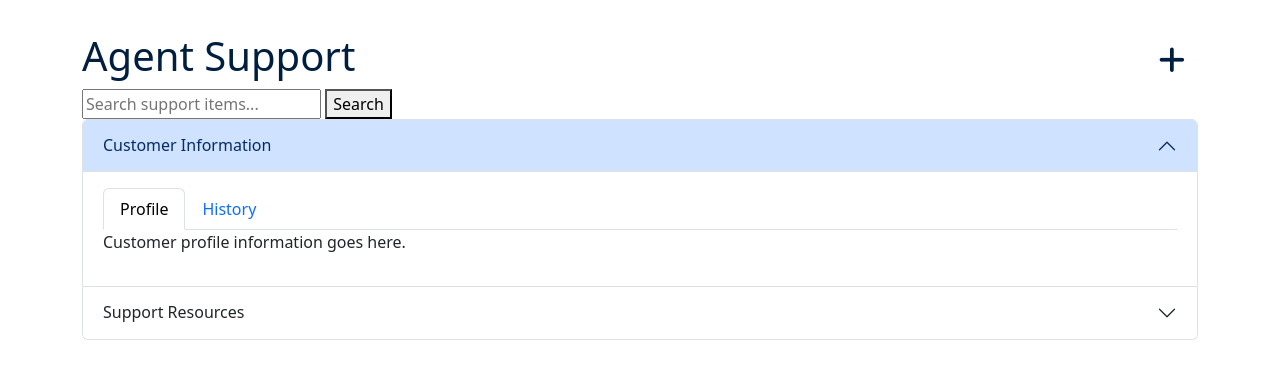
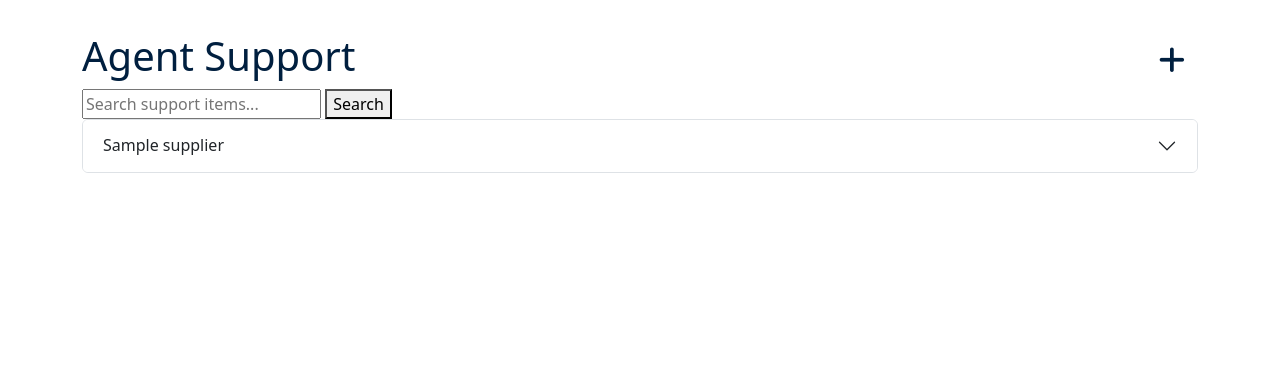
Before and after one commit to Ty-Thetravelguy/travault_mp4_v1, a Django app: template travault/agent_support/templates/agent_support/index.html in a window 1280 px wide. Shown: the part 90-469 px from the top of the page. Run offline with Django 3.2, Linux system fonts and the light colour scheme; the template is opened without the code that fills it: most values are stand-ins (such as "Sample title", 1, 10 or a date in 2020); some libraries are stand-ins or nearby versions.

Commit message:
udpated index.html for agent_support and also updated form.py

```diff
--- a/travault/agent_support/templates/agent_support/index.html
+++ b/travault/agent_support/templates/agent_support/index.html
@@ -1,6 +1,5 @@
 {% extends "base.html" %}
 {% load static %}
-
 
 {% block content %}
 <div class="container-fluid full-height-bg py-5">
@@ -16,72 +15,103 @@
             <button type="submit">Search</button>
         </form>
         <div class="accordion" id="agentSupportAccordion">
+            {% for supplier in suppliers %}
             <div class="accordion-item">
-                <h2 class="accordion-header" id="headingOne">
-                    <button class="accordion-button" type="button" data-bs-toggle="collapse"
-                        data-bs-target="#collapseOne" aria-expanded="true" aria-controls="collapseOne">
-                        Customer Information
+                <h2 class="accordion-header" id="heading{{ forloop.counter }}">
+                    <button class="accordion-button collapsed" type="button" data-bs-toggle="collapse"
+                        data-bs-target="#collapse{{ forloop.counter }}" aria-expanded="false"
+                        aria-controls="collapse{{ forloop.counter }}">
+                        {{ supplier.supplier_name }}
                     </button>
                 </h2>
-                <div id="collapseOne" class="accordion-collapse collapse show" aria-labelledby="headingOne"
-                    data-bs-parent="#agentSupportAccordion">
+                <div id="collapse{{ forloop.counter }}" class="accordion-collapse collapse"
+                    aria-labelledby="heading{{ forloop.counter }}" data-bs-parent="#agentSupportAccordion">
                     <div class="accordion-body">
-                        <ul class="nav nav-tabs" id="customerInfoTabs" role="tablist">
+                        <ul class="nav nav-tabs" id="supplierInfoTabs{{ forloop.counter }}" role="tablist">
                             <li class="nav-item" role="presentation">
-                                <button class="nav-link active" id="profile-tab" data-bs-toggle="tab"
-                                    data-bs-target="#profile" type="button" role="tab" aria-controls="profile"
-                                    aria-selected="true">Profile</button>
+                                <button class="nav-link active" id="info-tab{{ forloop.counter }}" data-bs-toggle="tab"
+                                    data-bs-target="#info{{ forloop.counter }}" type="button" role="tab"
+                                    aria-controls="info{{ forloop.counter }}" aria-selected="true">Information</button>
                             </li>
+                            {% if supplier.process_1_subject %}
                             <li class="nav-item" role="presentation">
-                                <button class="nav-link" id="history-tab" data-bs-toggle="tab" data-bs-target="#history"
-                                    type="button" role="tab" aria-controls="history"
-                                    aria-selected="false">History</button>
+                                <button class="nav-link" id="process1-tab{{ forloop.counter }}" data-bs-toggle="tab"
+                                    data-bs-target="#process1{{ forloop.counter }}" type="button" role="tab"
+                                    aria-controls="process1{{ forloop.counter }}" aria-selected="false">Process
+                                    1</button>
                             </li>
+                            {% endif %}
+                            {% if supplier.process_2_subject %}
+                            <li class="nav-item" role="presentation">
+                                <button class="nav-link" id="process2-tab{{ forloop.counter }}" data-bs-toggle="tab"
+                                    data-bs-target="#process2{{ forloop.counter }}" type="button" role="tab"
+                                    aria-controls="process2{{ forloop.counter }}" aria-selected="false">Process
+                                    2</button>
+                            </li>
+                            {% endif %}
+                            {% if supplier.process_3_subject %}
+                            <li class="nav-item" role="presentation">
+                                <button class="nav-link" id="process3-tab{{ forloop.counter }}" data-bs-toggle="tab"
+                                    data-bs-target="#process3{{ forloop.counter }}" type="button" role="tab"
+                                    aria-controls="process3{{ forloop.counter }}" aria-selected="false">Process
+                                    3</button>
+                            </li>
+                            {% endif %}
+                            {% if supplier.process_4_subject %}
+                            <li class="nav-item" role="presentation">
+                                <button class="nav-link" id="process4-tab{{ forloop.counter }}" data-bs-toggle="tab"
+                                    data-bs-target="#process4{{ forloop.counter }}" type="button" role="tab"
+                                    aria-controls="process4{{ forloop.counter }}" aria-selected="false">Process
+                                    4</button>
+                            </li>
+                            {% endif %}
                         </ul>
-                        <div class="tab-content" id="customerInfoTabContent">
-                            <div class="tab-pane fade show active" id="profile" role="tabpanel"
-                                aria-labelledby="profile-tab">
-                                <p>Customer profile information goes here.</p>
+                        <div class="tab-content" id="supplierInfoTabContent{{ forloop.counter }}">
+                            <div class="tab-pane fade show active" id="info{{ forloop.counter }}" role="tabpanel"
+                                aria-labelledby="info-tab{{ forloop.counter }}">
+                                <p><strong>Supplier Type:</strong> {{ supplier.get_supplier_type_display }}</p>
+                                <p><strong>Agent Websites:</strong> {{ supplier.agent_websites }}</p>
+                                <p><strong>Contact Numbers:</strong> {{ supplier.contact_numbers }}</p>
+                                <p><strong>Group Email:</strong> {{ supplier.group_email }}</p>
+                                <p><strong>General Email:</strong> {{ supplier.general_email }}</p>
+                                <p><strong>Account Manager:</strong> {{ supplier.account_manager }}</p>
+                                <p><strong>Account Manager Contact:</strong> {{ supplier.account_manager_contact }}</p>
+                                <p><strong>Account Manager Email:</strong> {{ supplier.account_manager_email }}</p>
+                                <p><strong>Other:</strong> {{ supplier.other }}</p>
                             </div>
-                            <div class="tab-pane fade" id="history" role="tabpanel" aria-labelledby="history-tab">
-                                <p>Customer history information goes here.</p>
+                            {% if supplier.process_1_subject %}
+                            <div class="tab-pane fade" id="process1{{ forloop.counter }}" role="tabpanel"
+                                aria-labelledby="process1-tab{{ forloop.counter }}">
+                                <p><strong>Process 1 Subject:</strong> {{ supplier.process_1_subject }}</p>
+                                <p>{{ supplier.process_1_text }}</p>
                             </div>
+                            {% endif %}
+                            {% if supplier.process_2_subject %}
+                            <div class="tab-pane fade" id="process2{{ forloop.counter }}" role="tabpanel"
+                                aria-labelledby="process2-tab{{ forloop.counter }}">
+                                <p><strong>Process 2 Subject:</strong> {{ supplier.process_2_subject }}</p>
+                                <p>{{ supplier.process_2_text }}</p>
+                            </div>
+                            {% endif %}
+                            {% if supplier.process_3_subject %}
+                            <div class="tab-pane fade" id="process3{{ forloop.counter }}" role="tabpanel"
+                                aria-labelledby="process3-tab{{ forloop.counter }}">
+                                <p><strong>Process 3 Subject:</strong> {{ supplier.process_3_subject }}</p>
+                                <p>{{ supplier.process_3_text }}</p>
+                            </div>
+                            {% endif %}
+                            {% if supplier.process_4_subject %}
+                            <div class="tab-pane fade" id="process4{{ forloop.counter }}" role="tabpanel"
+                                aria-labelledby="process4-tab{{ forloop.counter }}">
+                                <p><strong>Process 4 Subject:</strong> {{ supplier.process_4_subject }}</p>
+                                <p>{{ supplier.process_4_text }}</p>
+                            </div>
+                            {% endif %}
                         </div>
                     </div>
                 </div>
             </div>
-            <div class="accordion-item">
-                <h2 class="accordion-header" id="headingTwo">
-                    <button class="accordion-button collapsed" type="button" data-bs-toggle="collapse"
-                        data-bs-target="#collapseTwo" aria-expanded="false" aria-controls="collapseTwo">
-                        Support Resources
-                    </button>
-                </h2>
-                <div id="collapseTwo" class="accordion-collapse collapse" aria-labelledby="headingTwo"
-                    data-bs-parent="#agentSupportAccordion">
-                    <div class="accordion-body">
-                        <ul class="nav nav-tabs" id="supportResourcesTabs" role="tablist">
-                            <li class="nav-item" role="presentation">
-                                <button class="nav-link active" id="faq-tab" data-bs-toggle="tab" data-bs-target="#faq"
-                                    type="button" role="tab" aria-controls="faq" aria-selected="true">FAQ</button>
-                            </li>
-                            <li class="nav-item" role="presentation">
-                                <button class="nav-link" id="scripts-tab" data-bs-toggle="tab" data-bs-target="#scripts"
-                                    type="button" role="tab" aria-controls="scripts"
-                                    aria-selected="false">Scripts</button>
-                            </li>
-                        </ul>
-                        <div class="tab-content" id="supportResourcesTabContent">
-                            <div class="tab-pane fade show active" id="faq" role="tabpanel" aria-labelledby="faq-tab">
-                                <p>Frequently asked questions and answers go here.</p>
-                            </div>
-                            <div class="tab-pane fade" id="scripts" role="tabpanel" aria-labelledby="scripts-tab">
-                                <p>Support scripts and guidelines go here.</p>
-                            </div>
-                        </div>
-                    </div>
-                </div>
-            </div>
+            {% endfor %}
         </div>
     </div>
 </div>
```
Also changed, not shown: travault/agent_support/forms.py (+44 -7 lines).
